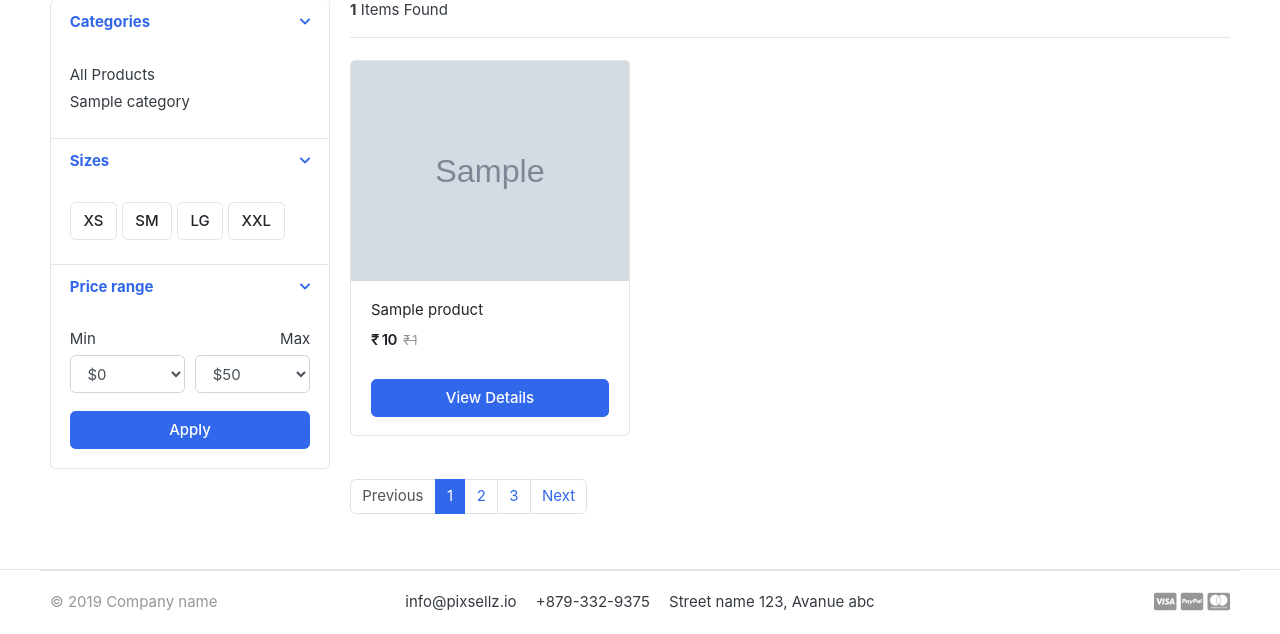
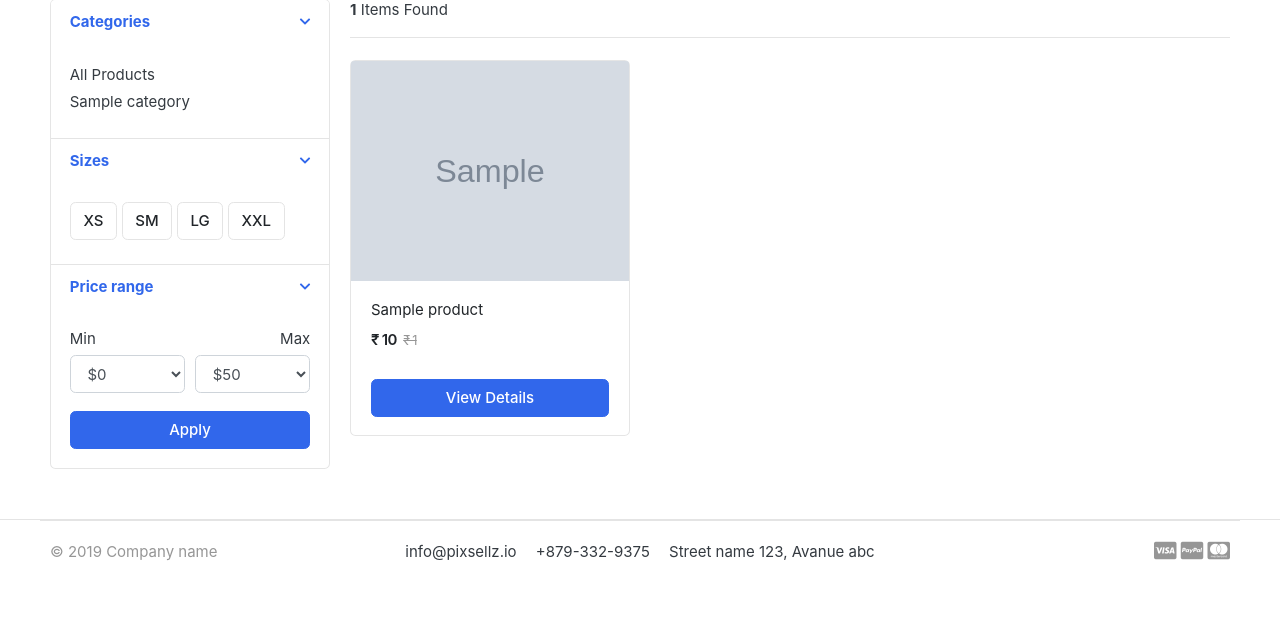
Before and after one commit to niyasmohammed046/Easycart-django-e-commerce, a Django app: page /store/ in a window 1280 px wide. Shown: the part 295-929 px from the top of the page. After the commit the page ends 856 px from the top, so only its background shows below. Run offline with Django 3.2, Linux system fonts and the light colour scheme; tables that the repository leaves empty hold one stand-in row (values such as "Sample post"); grey boxes marked "Sample" are stand-in pictures; some libraries are stand-ins or nearby versions; some web fonts are replaced.

Commit message:
panigation completed for the store page

```diff
--- a/cart/views.py
+++ b/cart/views.py
@@ -1,7 +1,6 @@
 from django.shortcuts import render,redirect,get_object_or_404
 from store.models import Product
 from .models import Cart,CartItem
-from django.http import HttpResponse
 from django.core.exceptions import ObjectDoesNotExist
 
 
@@ -10,6 +9,8 @@ from django.core.exceptions import ObjectDoesNotExist
 
 def cart(request,total=0,quantity=0 , cart_item=None):
     try:
+        tax =0
+        grand_total = 0 #we initialise this because or else we will get 'local variable 'xxx' referenced before assignment
         cart = Cart.objects.get(cart_id = _cart_id(request))
         cart_items = CartItem.objects.filter(cart=cart,is_active=True)
         for cart_item in cart_items:
--- a/store/views.py
+++ b/store/views.py
@@ -4,6 +4,7 @@ from category.models import Category
 from django.http import HttpResponse
 from cart.views import _cart_id
 from cart.models import CartItem
+from django.core.paginator import EmptyPage,PageNotAnInteger,Paginator
 
 
 def store(request,category_slug=None):
@@ -13,15 +14,21 @@ def store(request,category_slug=None):
     if category_slug != None:
         categories = get_object_or_404(Category, slug=category_slug)
         products = Product.objects.filter(category=categories, is_available=True)
+        paginator = Paginator(products,1)
+        page = request.GET.get('page')
+        paged_products = paginator.get_page(page)
         product_count = products.count()
 
     else:
 
-        products = Product.objects.all().filter(is_available=True)
-        product_count = products.count() #this product is from the above variable
+        products = Product.objects.all().filter(is_available=True).order_by('id')
+        paginator = Paginator(products,3)
+        page = request.GET.get('page')
+        paged_products = paginator.get_page(page)
+        product_count = products.count() #this products is from the above variable
 
     context = {
-        'products':products,
+        'products':paged_products,
         'product_count':product_count,
     }
 
--- a/templates/store/store.html
+++ b/templates/store/store.html
@@ -150,13 +150,30 @@
 
 
     <nav class="mt-4" aria-label="Page navigation sample">
+    {% if products.has_other_pages %}
       <ul class="pagination">
-        <li class="page-item disabled"><a class="page-link" href="#">Previous</a></li>
-        <li class="page-item active"><a class="page-link" href="#">1</a></li>
-        <li class="page-item"><a class="page-link" href="#">2</a></li>
-        <li class="page-item"><a class="page-link" href="#">3</a></li>
-        <li class="page-item"><a class="page-link" href="#">Next</a></li>
+            {% if products.has_previous %}
+            <li class="page-item"><a class="page-link" href="?page={{products.previous_page_number}}">Previous</a></li>
+            {% else %}
+            <li class="page-item disabled"><a class="page-link" href="#">Previous</a></li>
+            {% endif %}
+
+            {% for i in products.paginator.page_range %}
+                {% if products.number == i %}
+                <li class="page-item active"><a class="page-link" href="#">{{ i }}</a></li>
+                {% else %}
+                <li class="page-item"><a class="page-link" href="?page={{i}}">{{i}}</a></li>
+                {% endif %}
+            {% endfor %}
+
+            {% if products.has_next %}
+            <li class="page-item"><a class="page-link" href="?page={{products.next_page_number}}">Next</a></li>
+            {% else %}
+            <li class="page-item disabled"><a class="page-link" href="#">Next</a></li>
+            {% endif %}
       </ul>
+    {% endif %}
+
     </nav>
 
         </main> <!-- col.// -->
```
